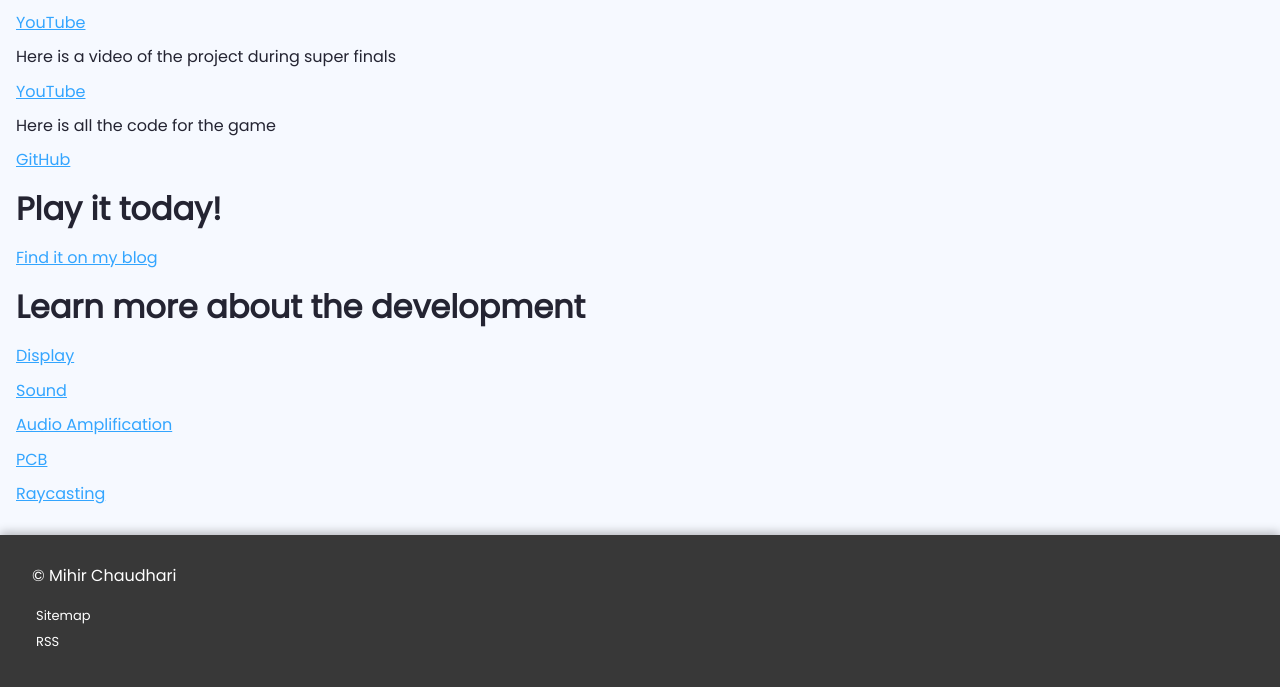
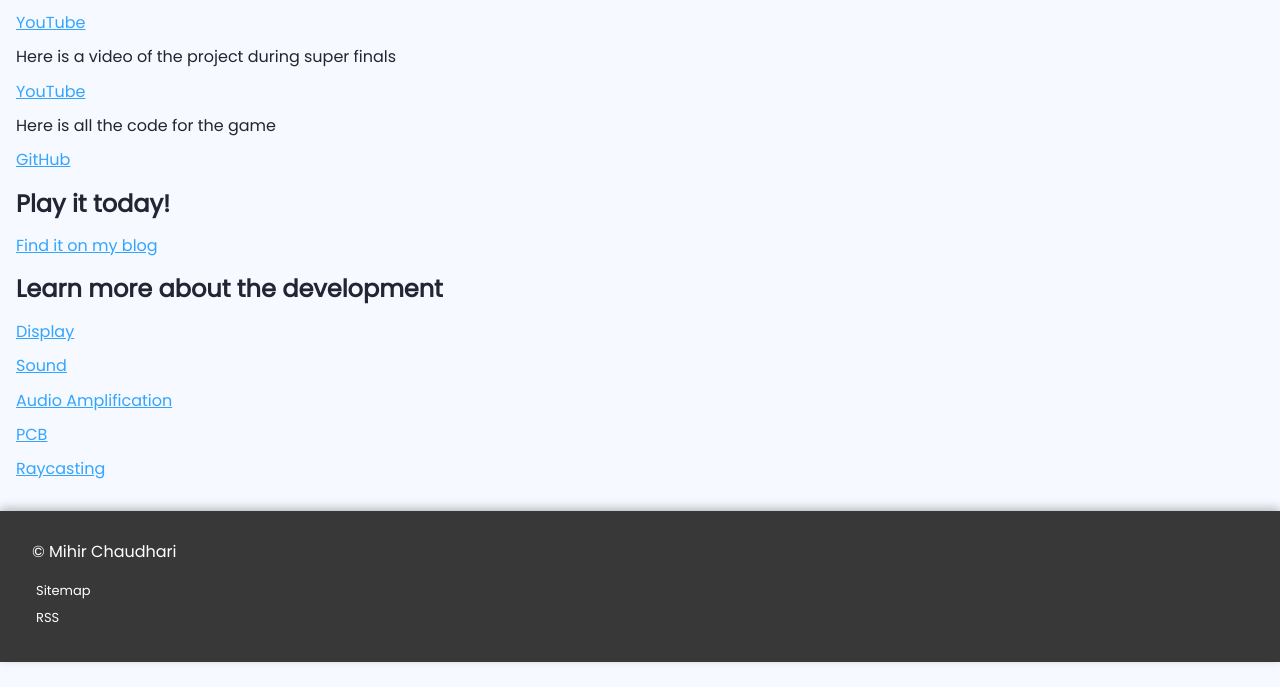
Before and after one commit to mihirchaudhari/mihirchaudhari.github.io, a Jekyll site: the page built from _projects/mafia_love.md, in a window 1280 px wide. Shown: the part 1090-1777 px from the top of the page. Built offline with Jekyll 4.4.1, drawn with Linux system fonts in a browser that asks for light colours; after the commit the page ends 1752 px from its top, so only the background shows below that.

Commit message:
wrong heading size

```diff
--- a/_projects/mafia_love.md
+++ b/_projects/mafia_love.md
@@ -39,10 +39,10 @@ Here is all the code for the game
 
 <a target="_blank" href ="https://github.com/MisterMjirES/mafia_love">GitHub</a>
 
-# Play it today!
+## Play it today!
 [Find it on my blog](https://mihirchaudhari.github.io/blog/2024/03/16/mafia-love-ports.html)
 
-# Learn more about the development
+## Learn more about the development
 [Display](https://mihirchaudhari.github.io/blog/2023/08/01/mafia-love-display.html)
 
 [Sound](https://mihirchaudhari.github.io/blog/2023/08/01/mafia-love-sound.html)
```
Also changed, not shown: _posts/2024-03-16-mafia-love-ports.md (+2 -2 lines).
